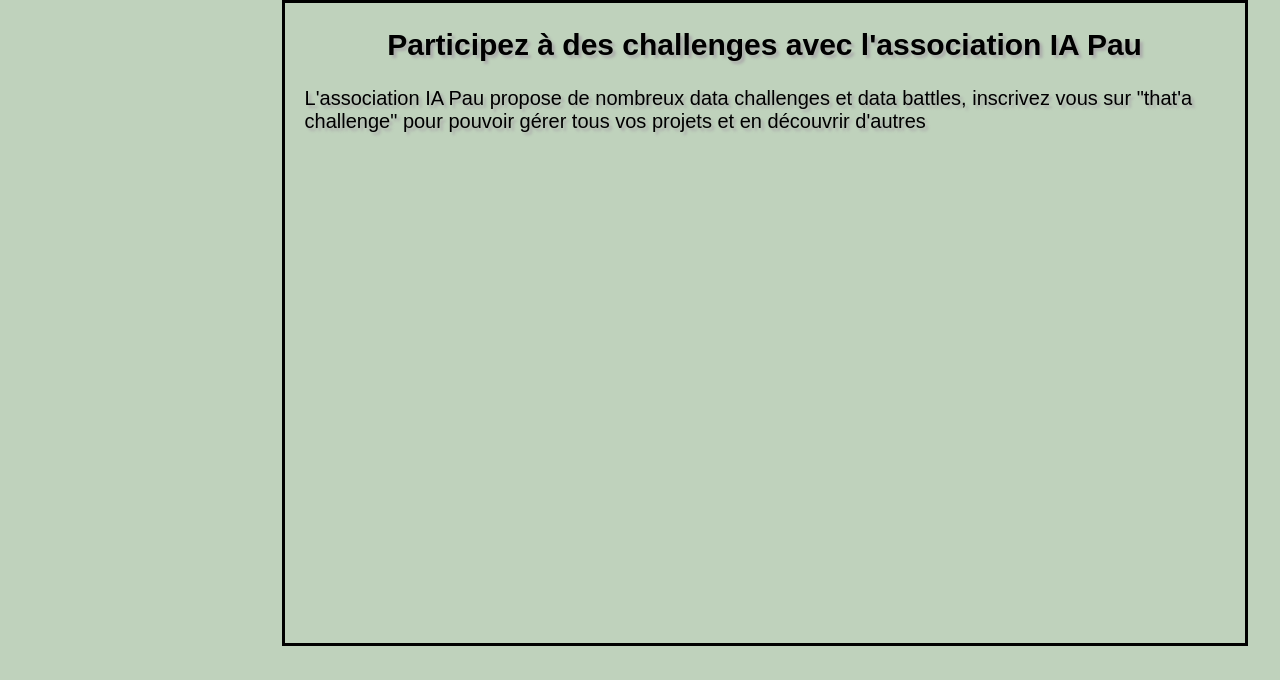
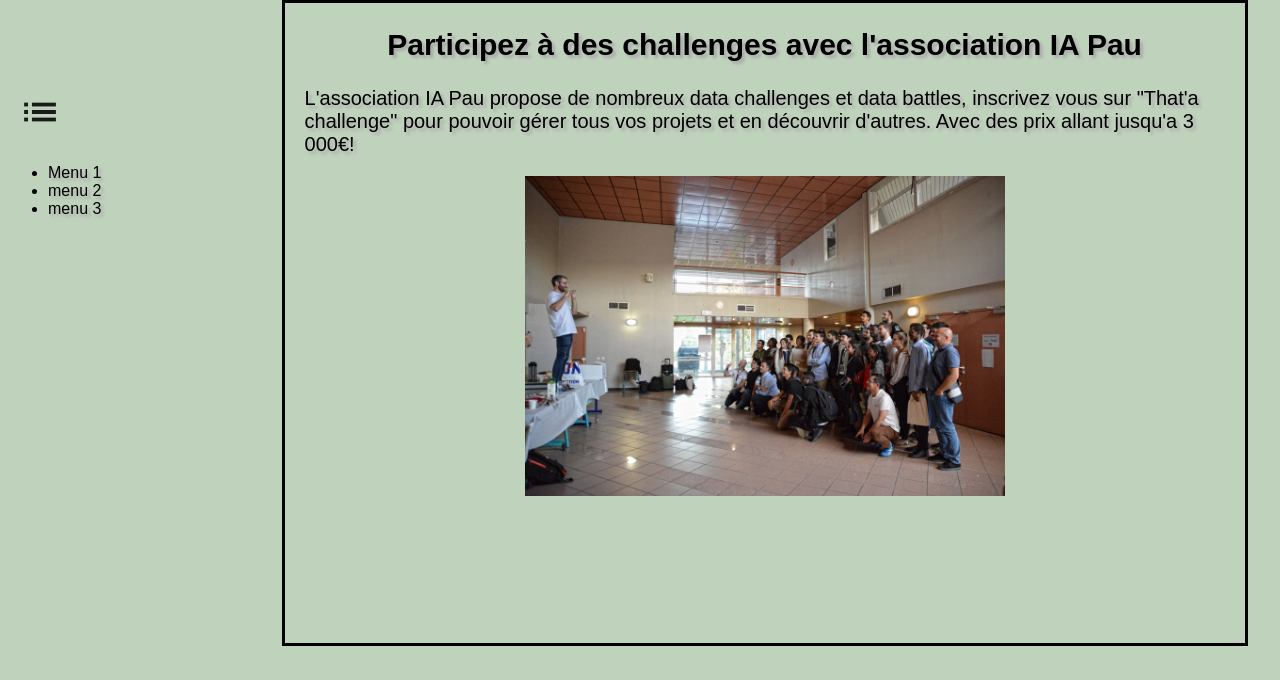
Before and after one commit to lucley64/SuperProjetSite, a PHP site: page / in a window 1280 px wide. Shown: the part 120-800 px from the top of the page. Run offline with PHP 8.4, Linux system fonts and the light colour scheme; some web fonts are replaced.

Commit message:
stp luc casse pas mon pc

```diff
--- /dev/null
+++ b/css/barrecote.css
@@ -0,0 +1,9 @@
+.barrecote{
+    position: absolute;
+    top: 25%;
+    width: 25%;
+}
+
+.barrecote img{
+    width: 4em;
+}
--- a/css/index.css
+++ b/css/index.css
@@ -18,10 +18,16 @@
 
 }
 
+
 body{
     background-color: rgb(191, 210, 188);
     font-family: "Sofia", sans-serif;
     text-shadow: 3px 3px 3px #ababab;
+}
 
+.principal img{
+    width: 50%;
+    position: absolute;
+    left: 25%;
 
 }
--- a/index.php
+++ b/index.php
@@ -16,11 +16,13 @@
 <body>
     <?php
         include "php/header.php";
+        include "php/barrecote.php";
     ?>
     <div class="principal">
         <h2>Participez à des challenges avec l'association IA Pau</h2>
 
-        <p>L'association IA Pau propose de nombreux data challenges et data battles, inscrivez vous sur "that'a challenge" pour pouvoir gérer tous vos projets et en découvrir d'autres</p>
+        <p>L'association IA Pau propose de nombreux data challenges et data battles, inscrivez vous sur "That'a challenge" pour pouvoir gérer tous vos projets et en découvrir d'autres. Avec des prix allant jusqu'a 3 000€!</p>
+        <img src="src/imageAccueil.jpeg" alt="image accueil">
     </div>
 </body>
 </html>
--- /dev/null
+++ b/php/barrecote.php
@@ -0,0 +1,16 @@
+
+    <link rel="stylesheet" href="../css/barrecote.css">
+
+<body>
+        <div class=barrecote>
+            <img src="src/liste.png" alt="">
+            <ul>
+                <li>Menu 1</li>
+                <li>menu 2</li>
+                <li>menu 3</li>
+            </ul>
+
+
+
+        </div>
+</body>
--- a/php/header.php
+++ b/php/header.php
@@ -14,7 +14,7 @@
                     <th><a href=""><button class="buttonHeader ">Actualités</button></a></th>
                     <th><a href=""><button class="buttonHeader">À venir</button></a></th>
                     <th><a href="" ><button class="buttonHeader">Archives</button></a></th>
-                    <th><a href=""><button class="buttonHeader">IA Pau</button></a></th>
+                    <th><a href="https://iapau.org/"><button class="buttonHeader">IA Pau</button></a></th>
                     <th><a href=""><button class="buttonHeader">Tah la barre de recherche</button></a></th>
                     <th><a href="php_client/client.php"><button class="buttonHeader">Se connecter</button></a></th>
                 </tr>
```
Also changed, not shown: accueil.php (deleted, +0 -13 lines), src/imageAccueil.jpeg (added), src/imageAccueil.png (added), src/liste.png (added).
